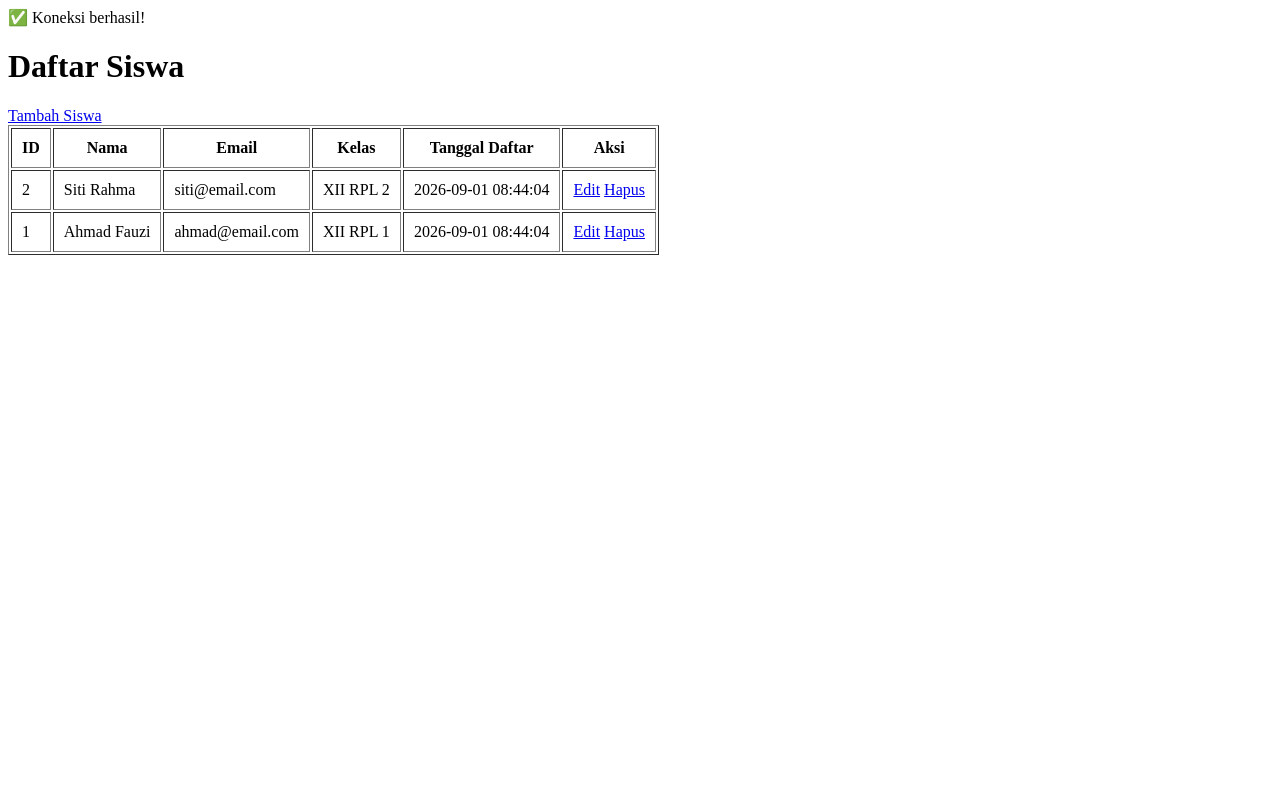
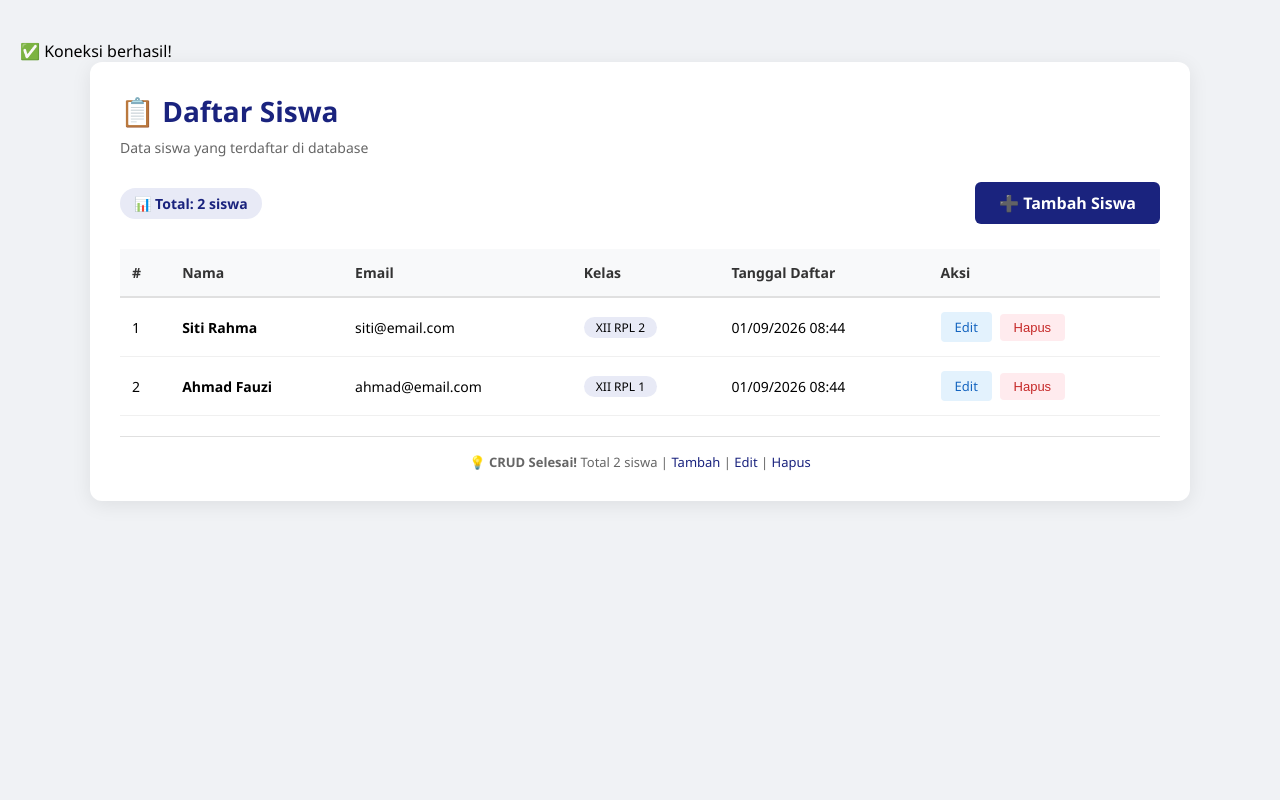
Before and after one commit to nilarahma/pkl-upatik-2026-nilarahma, a PHP site: page /daftar-siswa.php in a window 1280 px wide. Run offline with PHP 8.4, Linux system fonts and the light colour scheme; data comes from the database, SQL or seed files in the repository.

Commit message:
Minggu 10 - Kamis: Fitur Hapus Siswa (Delete) dengan POST, Konfirmasi, dan Prepared Statement

```diff
--- a/minggu-10-crud/daftar-siswa.php
+++ b/minggu-10-crud/daftar-siswa.php
@@ -9,6 +9,7 @@ $error = isset($_GET['error']) ? $_GET['error'] : '';
 try {
     $stmt = $pdo->query("SELECT * FROM siswa ORDER BY id DESC");
     $siswa = $stmt->fetchAll();
+    $total_siswa = count($siswa);
 } catch(PDOException $e) {
     die("Error: " . $e->getMessage());
 }
@@ -19,60 +20,196 @@ try {
 <head>
     <title>Daftar Siswa</title>
     <style>
+        * { margin: 0; padding: 0; box-sizing: border-box; }
+
+        body {
+            font-family: 'Segoe UI', Tahoma, Geneva, Verdana, sans-serif;
+            background: #f0f2f5;
+            padding: 40px 20px;
+        }
+
+        .container {
+            max-width: 1100px;
+            margin: 0 auto;
+            background: white;
+            padding: 30px;
+            border-radius: 12px;
+            box-shadow: 0 4px 20px rgba(0,0,0,0.08);
+        }
+
+        h1 { color: #1a237e; font-size: 28px; margin-bottom: 8px; }
+        .subtitle { color: #666; margin-bottom: 25px; font-size: 14px; }
+
+        .header-actions {
+            display: flex;
+            justify-content: space-between;
+            align-items: center;
+            margin-bottom: 25px;
+            flex-wrap: wrap;
+            gap: 10px;
+        }
+
+        .btn-tambah {
+            background: #1a237e;
+            color: white;
+            padding: 10px 24px;
+            border-radius: 6px;
+            text-decoration: none;
+            font-weight: 600;
+            transition: background 0.3s;
+            display: inline-block;
+        }
+
+        .btn-tambah:hover { background: #0d1445; }
+
+        .badge {
+            background: #e8eaf6;
+            color: #1a237e;
+            padding: 6px 14px;
+            border-radius: 20px;
+            font-size: 14px;
+            font-weight: 600;
+        }
+
         .alert {
-            padding: 12px 18px;
-            border-radius: 6px;
+            padding: 14px 18px;
+            border-radius: 8px;
             margin-bottom: 20px;
+            font-size: 14px;
+        }
+
+        .alert-success {
+            background: #e8f5e9;
+            color: #2e7d32;
+            border-left: 4px solid #4caf50;
+        }
+
+        .alert-error {
+            background: #ffebee;
+            color: #c62828;
+            border-left: 4px solid #f44336;
+        }
+
+        .alert-info {
+            background: #e3f2fd;
+            color: #0d47a1;
+            border-left: 4px solid #2196f3;
+        }
+
+        table {
+            width: 100%;
+            border-collapse: collapse;
+            margin-top: 10px;
+        }
+
+        thead {
+            background: #f8f9fa;
+            border-bottom: 2px solid #e0e0e0;
+        }
+
+        th {
+            text-align: left;
+            padding: 14px 12px;
+            font-weight: 600;
+            color: #333;
+            font-size: 14px;
+        }
+
+        td {
+            padding: 14px 12px;
+            border-bottom: 1px solid #f0f0f0;
+            font-size: 14px;
+        }
+
+        tr:hover { background: #f8f9fa; }
+
+        .aksi-link {
+            text-decoration: none;
+            padding: 6px 14px;
+            border-radius: 4px;
+            font-size: 13px;
             font-weight: 500;
+            display: inline-block;
+            margin-right: 4px;
         }
-        .alert-success {
-            background: #d4edda;
-            color: #155724;
-            border: 1px solid #c3e6cb;
+
+        .aksi-edit {
+            color: #1565c0;
+            background: #e3f2fd;
         }
-        .alert-danger {
-            background: #f8d7da;
-            color: #721c24;
-            border: 1px solid #f5c6cb;
+
+        .aksi-edit:hover { background: #bbdefb; }
+
+        .aksi-hapus {
+            color: #c62828;
+            background: #ffebee;
+            border: none;
+            cursor: pointer;
         }
-        .alert-info {
-            background: #d1ecf1;
-            color: #0c5460;
-            border: 1px solid #bee5eb;
+
+        .aksi-hapus:hover { background: #ffcdd2; }
+
+        .empty-state {
+            text-align: center;
+            padding: 60px 20px;
+            color: #999;
+        }
+
+        .empty-state .icon { font-size: 48px; margin-bottom: 10px; }
+
+        .footer-info {
+            margin-top: 20px;
+            padding-top: 16px;
+            border-top: 1px solid #e0e0e0;
+            color: #666;
+            font-size: 13px;
+            text-align: center;
+        }
+
+        .back-link { color: #1a237e; text-decoration: none; }
+        .back-link:hover { text-decoration: underline; }
+
+        @media (max-width: 768px) {
+            .container { padding: 15px; }
+            table { font-size: 13px; }
+            th, td { padding: 10px 8px; }
+            .header-actions { flex-direction: column; align-items: stretch; }
+            .btn-tambah { text-align: center; }
         }
     </style>
 </head>
 <body>
-    <h1>Daftar Siswa</h1>
-    <a href="tambah.php">Tambah Siswa</a>
+
+<div class="container">
+    <h1>📋 Daftar Siswa</h1>
+    <p class="subtitle">Data siswa yang terdaftar di database</p>
 
     <?php if ($success == '1'): ?>
-        <div class="alert alert-success">
-            ✅ Data siswa berhasil ditambahkan!
-        </div>
+        <div class="alert alert-success">✅ Data siswa berhasil ditambahkan!</div>
     <?php endif; ?>
 
     <?php if ($updated == '1'): ?>
-        <div class="alert alert-success">
-            ✅ Data siswa berhasil diperbarui!
-        </div>
+        <div class="alert alert-success">✅ Data siswa berhasil diperbarui!</div>
     <?php endif; ?>
 
     <?php if ($deleted == '1'): ?>
-        <div class="alert alert-info">
-            🗑️ Data siswa berhasil dihapus!
-        </div>
+        <div class="alert alert-info">🗑️ Data siswa berhasil dihapus!</div>
     <?php endif; ?>
 
     <?php if ($error): ?>
-        <div class="alert alert-danger">
-            ⚠️ Terjadi kesalahan: <?= htmlspecialchars($error) ?>
+        <div class="alert alert-error">⚠️ <?= htmlspecialchars($error) ?></div>
+    <?php endif; ?>
+
+    <div class="header-actions">
+        <span class="badge">📊 Total: <?= $total_siswa ?> siswa</span>
+        <a href="tambah.php" class="btn-tambah">➕ Tambah Siswa</a>
     </div>
-    <?php endif; ?>
-    <table border="1" cellpadding="10">
+
+    <?php if ($total_siswa > 0): ?>
+        <table>
             <thead>
                 <tr>
-                <th>ID</th>
+                    <th>#</th>
                     <th>Nama</th>
                     <th>Email</th>
                     <th>Kelas</th>
@@ -81,20 +218,49 @@ try {
                 </tr>
             </thead>
             <tbody>
-            <?php foreach($siswa as $s): ?>
+                <?php $no = 1; foreach ($siswa as $s): ?>
                 <tr>
-                <td><?= htmlspecialchars($s['id']) ?></td>
-                <td><?= htmlspecialchars($s['nama']) ?></td>
+                    <td><?= $no++ ?></td>
+                    <td><strong><?= htmlspecialchars($s['nama']) ?></strong></td>
                     <td><?= htmlspecialchars($s['email']) ?></td>
-                <td><?= htmlspecialchars($s['kelas']) ?></td>
-                <td><?= htmlspecialchars($s['tgl_daftar']) ?></td>
                     <td>
-                    <a href="edit.php?id=<?= $s['id'] ?>">Edit</a>
-                    <a href="hapus.php?id=<?= $s['id'] ?>" onclick="return confirm('Yakin hapus?')">Hapus</a>
+                        <span style="background:#e8eaf6;padding:2px 12px;border-radius:12px;font-size:12px;">
+                            <?= htmlspecialchars($s['kelas']) ?>
+                        </span>
+                    </td>
+                    <td><?= date('d/m/Y H:i', strtotime($s['tgl_daftar'])) ?></td>
+                    <td>
+                        <a href="edit.php?id=<?= $s['id'] ?>" class="aksi-link aksi-edit"> Edit</a>
+
+                        <form method="POST" action="hapus.php"
+                              style="display:inline-block;"
+                              onsubmit="return confirm('⚠️ Yakin ingin menghapus siswa <?= htmlspecialchars($s['nama']) ?>?')">
+                            <input type="hidden" name="id" value="<?= $s['id'] ?>">
+                            <button type="submit" class="aksi-link aksi-hapus" style="border:none;cursor:pointer;">
+                                 Hapus
+                            </button>
+                        </form>
                     </td>
                 </tr>
                 <?php endforeach; ?>
             </tbody>
         </table>
+    <?php else: ?>
+        <div class="empty-state">
+            <div class="icon">📭</div>
+            <h3>Belum ada data siswa</h3>
+            <p style="color:#999;margin-top:8px;">Klik "Tambah Siswa" untuk menambahkan data pertama</p>
+        </div>
+    <?php endif; ?>
+
+    <div class="footer-info">
+        <strong>💡 CRUD Selesai!</strong>
+        Total <?= $total_siswa ?> siswa |
+        <a href="tambah.php" class="back-link">Tambah</a> |
+        <a href="edit.php?id=1" class="back-link">Edit</a> |
+        <a href="hapus.php?id=1" class="back-link">Hapus</a>
+    </div>
+</div>
+
 </body>
 </html>
```
Also changed, not shown: minggu-10-crud/hapus.php (added, +56 -0 lines). Lines whose indentation alone changed are shown as unchanged.
